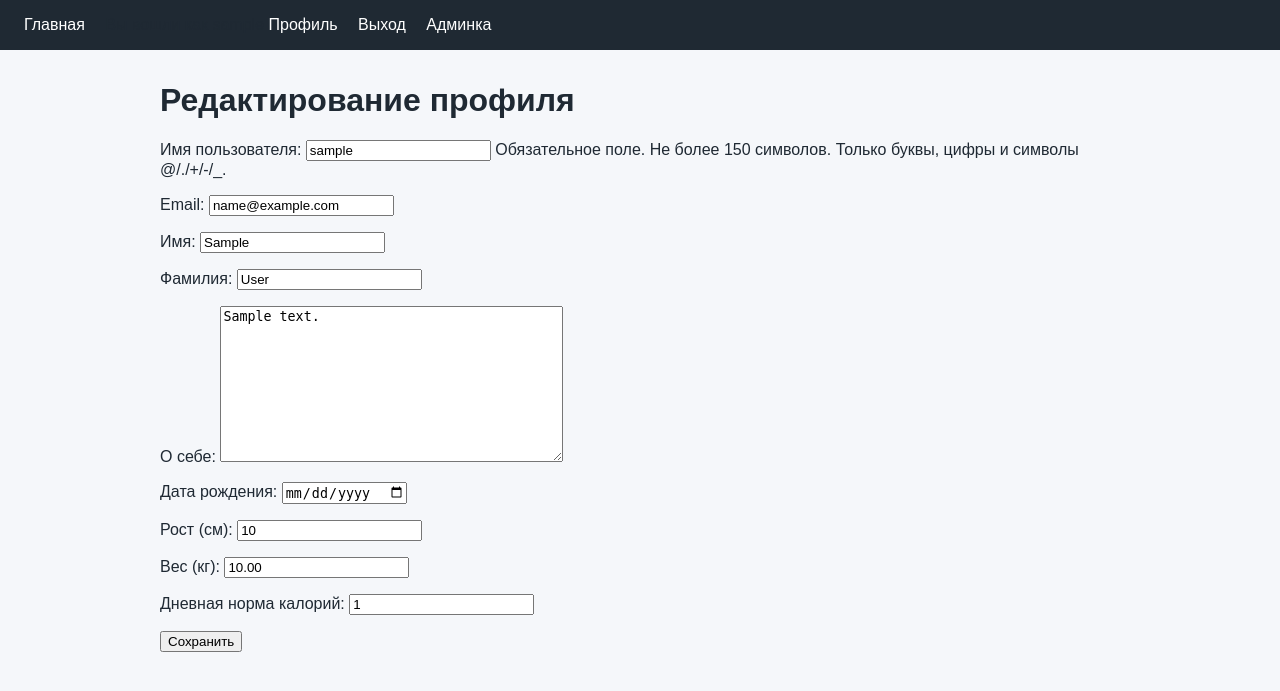
After one commit to PaneledMaxim/NutritionTracker_django, a Django app: page /profile/edit/ in a window 1280 px wide. The commit adds this page. Shown: the top 691 px of the page. Run offline with Django 4.2, Linux system fonts and the light colour scheme; a user stored in the database is signed in; tables that the repository leaves empty hold one stand-in row (values such as "Sample post").

Commit message:
Добавлен профиль и его редактирование

```diff
--- a/templates/base.html
+++ b/templates/base.html
@@ -13,6 +13,7 @@
             <a href="{% url 'home' %}">Главная</a>
             {% if request.user.is_authenticated %}
                 <span>Вы вошли как {{ request.user.username }}</span>
+                <a href="{% url 'profile' %}">Профиль</a>
                 <a href="{% url 'logout' %}">Выход</a>
             {% else %}
                 <a href="{% url 'register' %}">Регистрация</a>
--- /dev/null
+++ b/templates/users/edit_profile.html
@@ -0,0 +1,14 @@
+{% extends "base.html" %}
+
+{% block title %}Редактирование профиля{% endblock %}
+
+{% block content %}
+<h1>Редактирование профиля</h1>
+
+<form method="post">
+    {% csrf_token %}
+    {{ user_form.as_p }}
+    {{ profile_form.as_p }}
+    <button type="submit">Сохранить</button>
+</form>
+{% endblock %}
--- a/users/admin.py
+++ b/users/admin.py
@@ -16,7 +16,7 @@ class CustomUserAdmin(UserAdmin):
 
 @admin.register(Profile)
 class ProfileAdmin(admin.ModelAdmin):
-    list_display = ('user', 'birth_date', 'height_cm', 'weight_kg')
+    list_display = ('user', 'daily_calorie_goal', 'birth_date', 'height_cm', 'weight_kg')
     search_fields = ('user__username', 'user__email')
 
 # Register your models here.
--- a/users/forms.py
+++ b/users/forms.py
@@ -2,7 +2,7 @@ from django import forms
 from django.contrib.auth.forms import AuthenticationForm
 from django.contrib.auth.forms import UserCreationForm
 
-from .models import CustomUser
+from .models import CustomUser, Profile
 
 
 class RegisterForm(UserCreationForm):
@@ -18,3 +18,31 @@ class RegisterForm(UserCreationForm):
 class LoginForm(AuthenticationForm):
     username = forms.CharField(label='Имя пользователя')
     password = forms.CharField(label='Пароль', widget=forms.PasswordInput)
+
+
+class UserUpdateForm(forms.ModelForm):
+    class Meta:
+        model = CustomUser
+        fields = ('username', 'email', 'first_name', 'last_name')
+        labels = {
+            'username': 'Имя пользователя',
+            'email': 'Email',
+            'first_name': 'Имя',
+            'last_name': 'Фамилия',
+        }
+
+
+class ProfileUpdateForm(forms.ModelForm):
+    class Meta:
+        model = Profile
+        fields = ('bio', 'birth_date', 'height_cm', 'weight_kg', 'daily_calorie_goal')
+        labels = {
+            'bio': 'О себе',
+            'birth_date': 'Дата рождения',
+            'height_cm': 'Рост (см)',
+            'weight_kg': 'Вес (кг)',
+            'daily_calorie_goal': 'Дневная норма калорий',
+        }
+        widgets = {
+            'birth_date': forms.DateInput(attrs={'type': 'date'}),
+        }
--- a/users/models.py
+++ b/users/models.py
@@ -24,6 +24,7 @@ class Profile(models.Model):
         blank=True,
         null=True,
     )
+    daily_calorie_goal = models.PositiveIntegerField(default=2000)
 
     def __str__(self):
         return f'Profile: {self.user.username}'
--- a/users/urls.py
+++ b/users/urls.py
@@ -1,10 +1,12 @@
 from django.urls import path
 
-from .views import home_view, login_view, logout_view, register_view
+from .views import edit_profile_view, home_view, login_view, logout_view, profile_view, register_view
 
 urlpatterns = [
     path('', home_view, name='home'),
     path('register/', register_view, name='register'),
     path('login/', login_view, name='login'),
     path('logout/', logout_view, name='logout'),
+    path('profile/', profile_view, name='profile'),
+    path('profile/edit/', edit_profile_view, name='edit_profile'),
 ]
--- a/users/views.py
+++ b/users/views.py
@@ -1,7 +1,8 @@
 from django.contrib.auth import authenticate, login, logout
+from django.contrib.auth.decorators import login_required
 from django.shortcuts import redirect, render
 
-from .forms import LoginForm, RegisterForm
+from .forms import LoginForm, ProfileUpdateForm, RegisterForm, UserUpdateForm
 
 
 def home_view(request):
@@ -46,3 +47,28 @@ def logout_view(request):
         return redirect('home')
 
     return render(request, 'users/logout.html')
+
+
+@login_required
+def profile_view(request):
+    return render(request, 'users/profile.html', {'profile_user': request.user})
+
+
+@login_required
+def edit_profile_view(request):
+    if request.method == 'POST':
+        user_form = UserUpdateForm(request.POST, instance=request.user)
+        profile_form = ProfileUpdateForm(request.POST, instance=request.user.profile)
+        if user_form.is_valid() and profile_form.is_valid():
+            user_form.save()
+            profile_form.save()
+            return redirect('profile')
+    else:
+        user_form = UserUpdateForm(instance=request.user)
+        profile_form = ProfileUpdateForm(instance=request.user.profile)
+
+    context = {
+        'user_form': user_form,
+        'profile_form': profile_form,
+    }
+    return render(request, 'users/edit_profile.html', context)
```
Also changed, not shown: templates/users/profile.html (added, +12 -0 lines), users/migrations/0002_profile_daily_calorie_goal.py (added).
